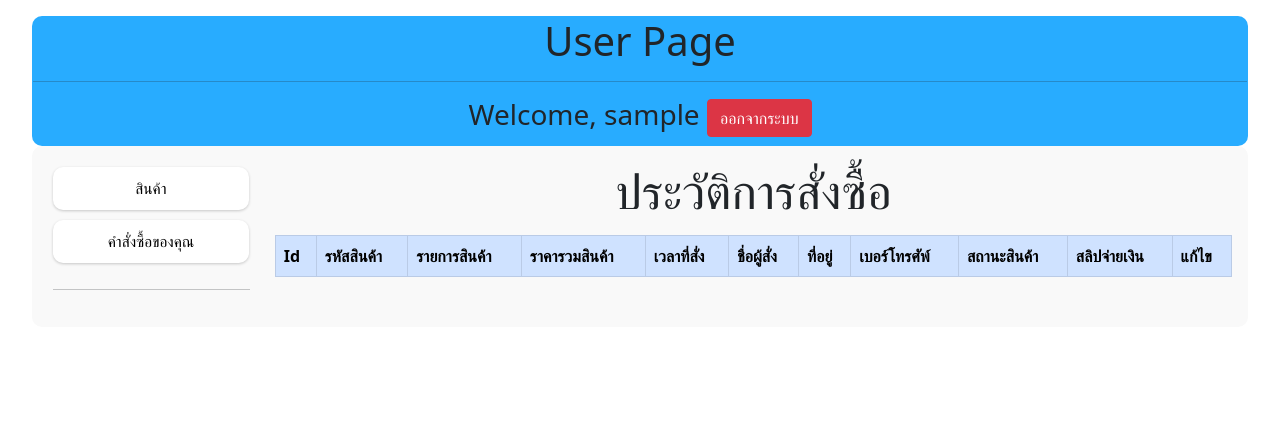
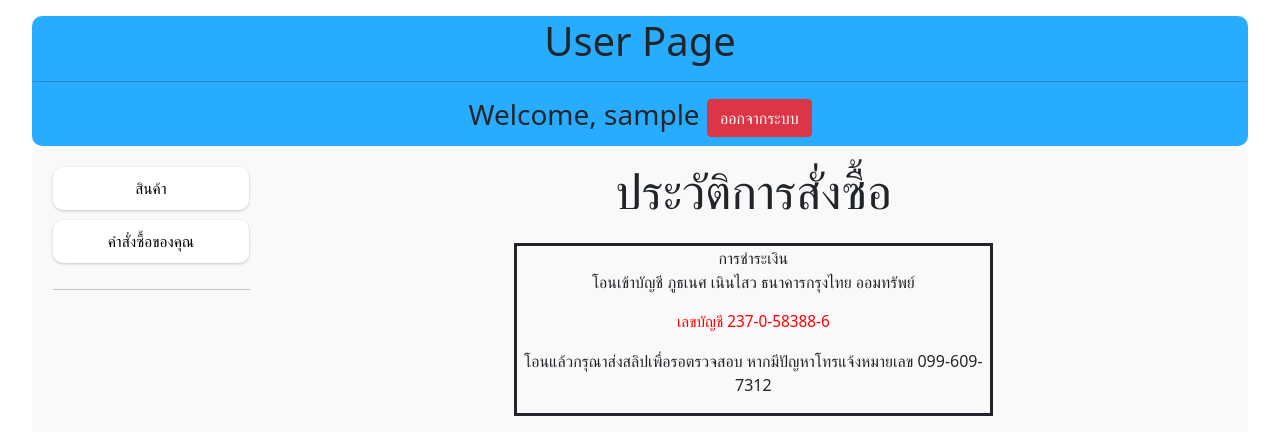
Before and after one commit to 64160183/project_final, a PHP site: page /user/order_history.php in a window 1280 px wide. Shown: the top 432 px of the page. Run offline with PHP 8.4, Linux system fonts and the light colour scheme; the visitor is signed in with stand-in values (Sample User, id 1); data that the repository does not hold is empty.

Commit message:
แก้ไขการจัดวาง font

```diff
--- a/admin/edit_product.php
+++ b/admin/edit_product.php
@@ -125,7 +125,7 @@
                 </div>
 
                 <div class="form-group">
-                    <label for="image" class="col-sm-3 control-label">Slip</label>
+                    <label for="image" class="col-sm-3 control-label">รูปที่จะอัฟ</label>
                     <div>
                         <input type="file" name="txt_file" class="form-control" accept="image/jpeg, image/png">
                         <p class="small mb-0 mt-2">อัปได้เฉพาะไฟล์ jpeg, png</p>
--- a/user/css/user.css
+++ b/user/css/user.css
@@ -391,3 +391,8 @@
     height: 13vw;
     border-radius: 10px;
 }
+
+.payment {
+    border-style: solid;
+    width: 50%;
+}
--- a/user/order_history.php
+++ b/user/order_history.php
@@ -95,6 +95,20 @@
 
             <div class="filter2">
                 <div class="display-5 text-center">ประวัติการสั่งซื้อ</div>
+
+                <br>
+
+                <center>
+                    <div class="payment">
+                        <center>
+                            <div>การชำระเงิน</div>
+                            <p>โอนเข้าบัญชี ภูธเนศ เนินไสว ธนาคารกรุงไทย ออมทรัพย์</p>
+                            <p style="font-size: 1.2vw; color: red;">เลขบัญชี 237-0-58388-6</p>
+                            <p>โอนแล้วกรุณาส่งสลิปเพื่อรอตรวจสอบ หากมีปัญหาโทรแจ้งหมายเลข 099-609-7312</p>
+                        </center>
+                    </div>
+                </center>
+
                 <table class="table table-light table-bordered table-hover mt-3">
                     <thead class="table-primary">
                         <tr>
```
Also changed, not shown: colorTypeProduct.js (+18 -7 lines), employee/css/employee.css (+0 -13 lines), README.md.
